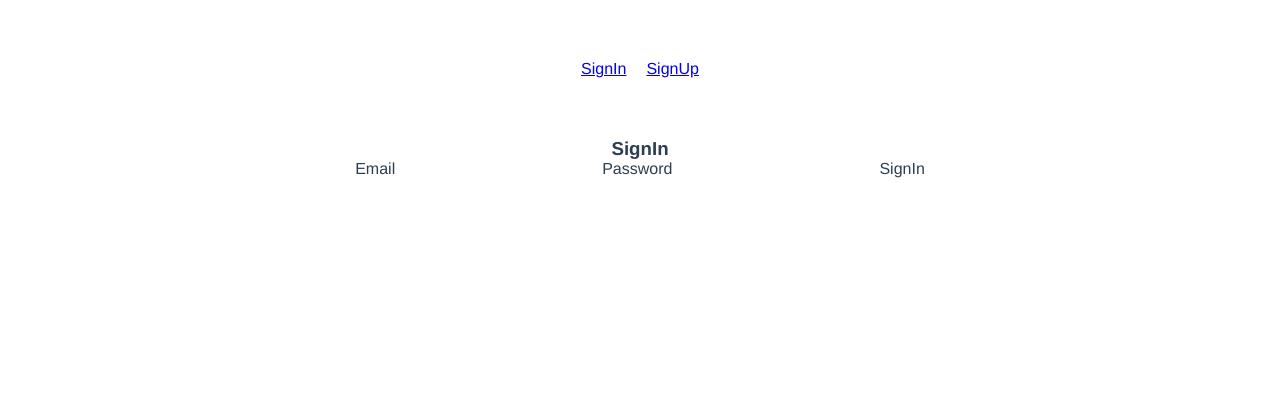
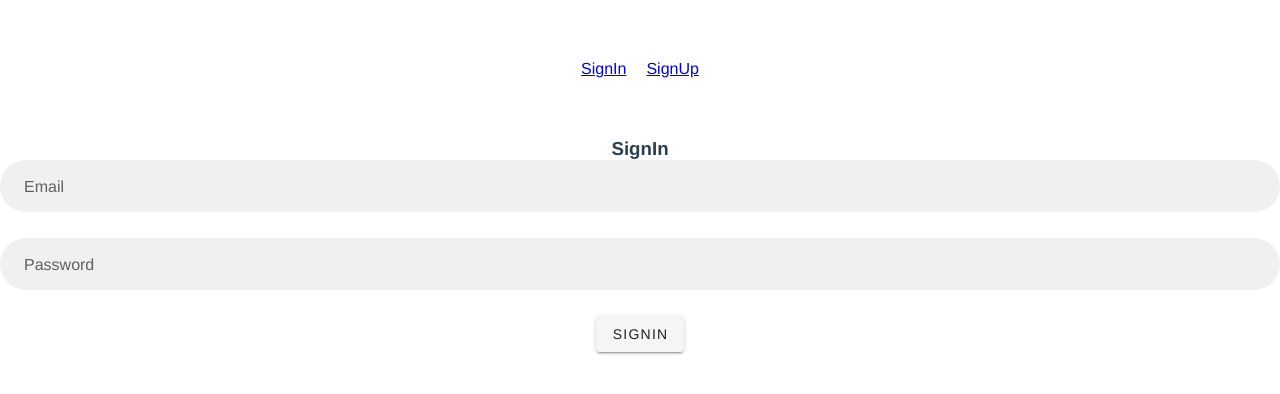
Before and after one commit to yodev21/devise_token_auth, a Vue app in the folder vuejs-http/: page /login in a window 1280 px wide. Shown: the top 394 px of the page. Built offline with nearby package versions, Linux system fonts and the light colour scheme.

Commit message:
Style ログイン・サインイン画面修正

```diff
--- a/vuejs-http/src/views/Login.vue
+++ b/vuejs-http/src/views/Login.vue
@@ -1,11 +1,24 @@
 <template>
   <div id="app">
     <h3>SignIn</h3>
-    <label for="email">Email</label>
-    <input id="email" type="email" v-model="email" />
-    <label for="password">Password</label>
-    <input id="password" type="password" v-model="password" />
-    <button @click="login">SignIn</button>
+    <v-text-field
+      label="Email"
+      type="email"
+      filled
+      rounded
+      dense
+      v-model="email"
+    >
+    </v-text-field>
+    <v-text-field
+      label="Password"
+      type="password"
+      filled
+      rounded
+      dense
+      v-model="password"
+    ></v-text-field>
+    <v-btn @click="login">SignIn</v-btn>
   </div>
 </template>
 
--- a/vuejs-http/src/views/Register.vue
+++ b/vuejs-http/src/views/Register.vue
@@ -1,10 +1,23 @@
 <template>
   <div id="app">
     <h3>SignUp</h3>
-    <label for="email">Email</label>
-    <v-text-field id="email" type="email" v-model="email" />
-    <label for="password">Password</label>
-    <v-text-field id="password" type="password" v-model="password" />
+    <v-text-field
+      label="Email"
+      type="email"
+      filled
+      rounded
+      dense
+      v-model="email"
+    >
+    </v-text-field>
+    <v-text-field
+      label="Password"
+      type="password"
+      filled
+      rounded
+      dense
+      v-model="password"
+    ></v-text-field>
     <v-btn @click="register">SignUp</v-btn>
 
   </div>
```
